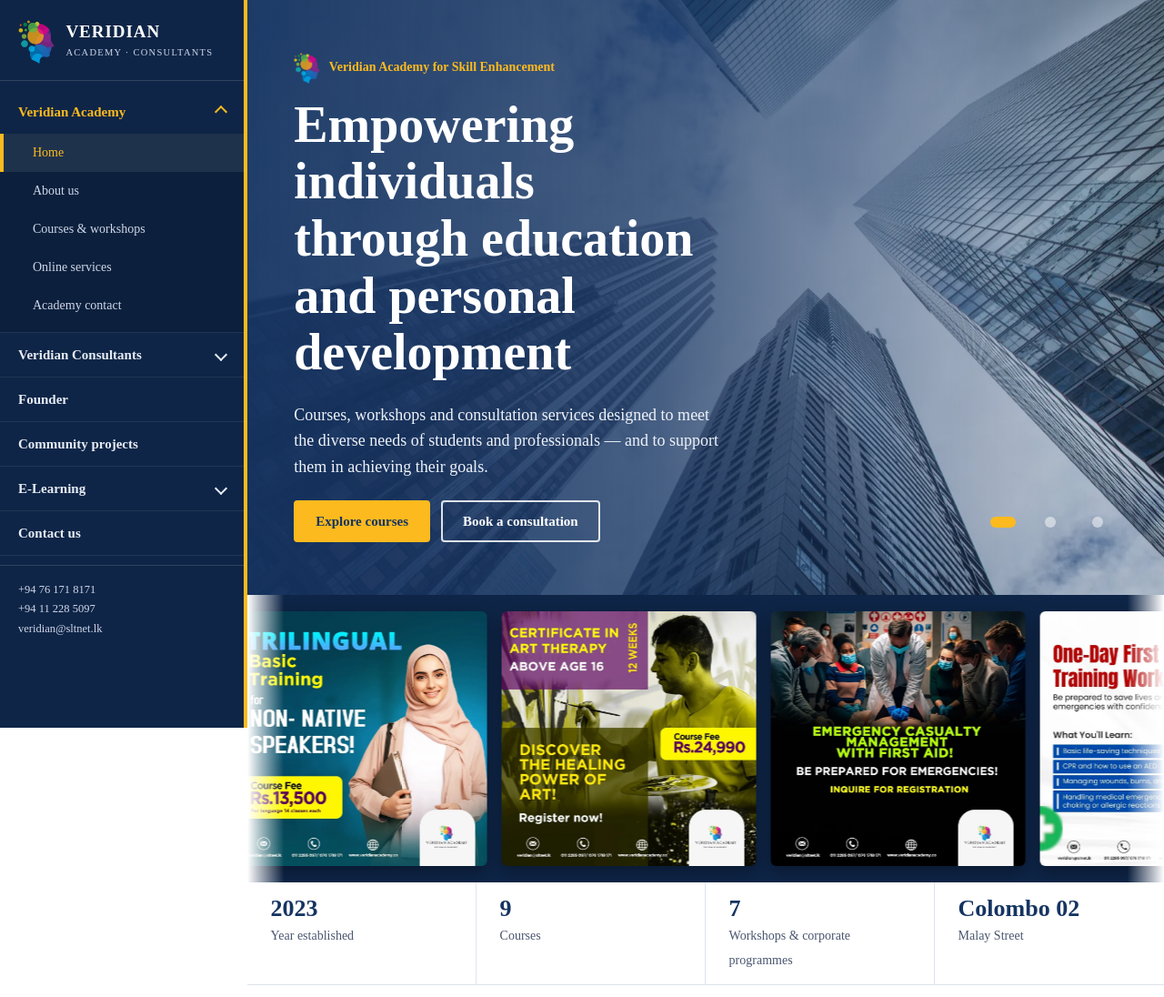
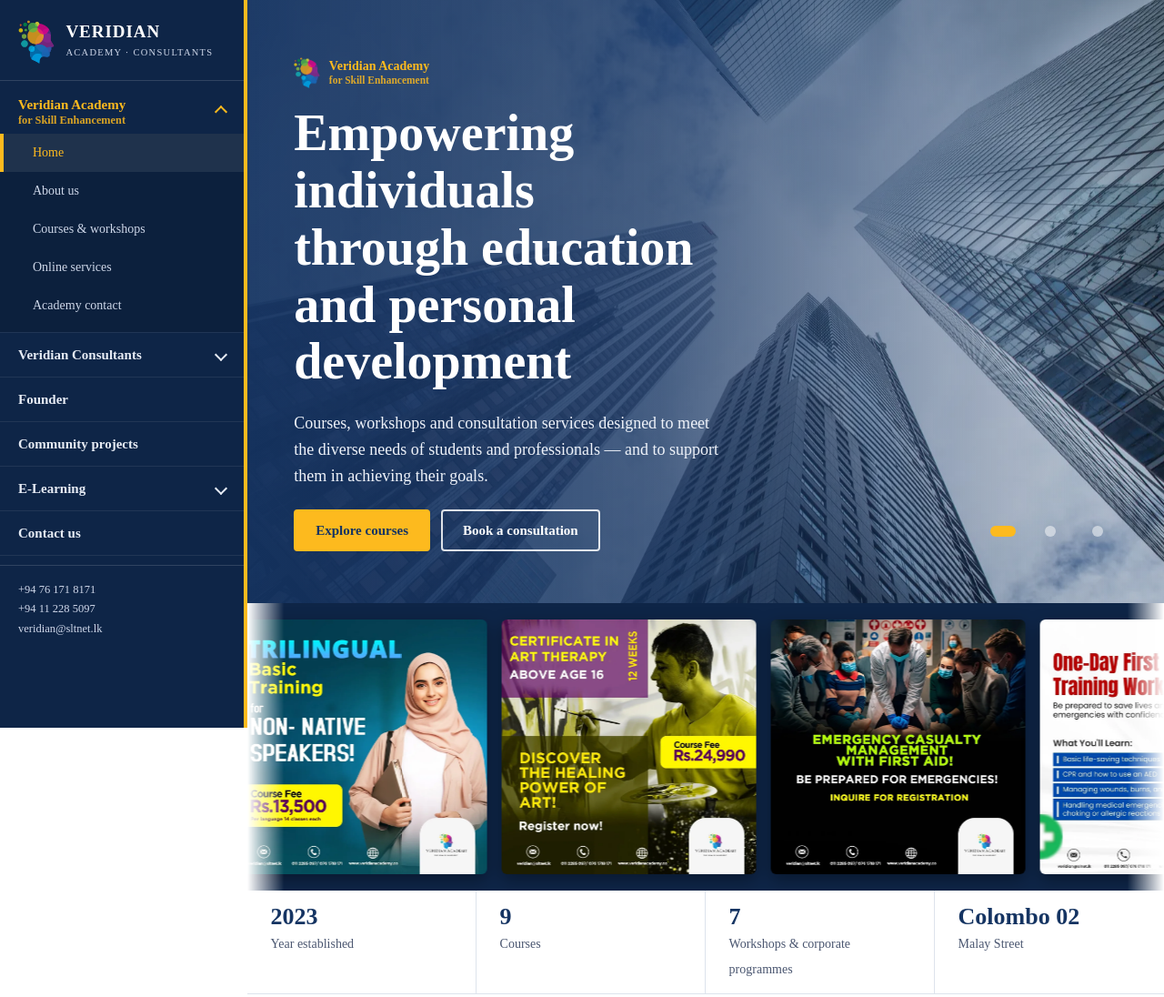
Before and after one commit to sam2408-spec/Veridian, a plain HTML site: page index.html in a window 1280 px wide. Shown: the top 1096 px of the page at 91% size. Drawn offline with Linux system fonts and the light colour scheme.

Commit message:
Academy name in bold with 'for Skill Enhancement' on second line
Co-Authored-By: Claude Opus 5.5 <noreply@anthropic.com>
Claude-Session: https://claude.ai/code/session_01XxK8kg5TA4EYiyGmqT5x9P

```diff
--- a/index.html
+++ b/index.html
@@ -43,6 +43,9 @@ p{margin:0 0 .85em;max-width:80ch}
 .menu a:hover,.menu button.grp:hover{background:rgba(255,255,255,.07);color:#fff}
 .menu button.grp::after{content:"";width:8px;height:8px;border-right:2px solid currentColor;border-bottom:2px solid currentColor;transform:rotate(45deg);transition:transform .25s;margin-left:10px;flex:none}
 .menu li.open>button.grp::after{transform:rotate(-135deg)}
+.gname{display:flex;flex-direction:column;line-height:1.25;padding:6px 0}
+.gname b{font-weight:700}
+.gname small{font-weight:700;font-size:.82em;opacity:.85}
 .menu li.open>button.grp{color:var(--c2)}
 body.co-cons .menu li.open>button.grp{color:#ffd2c2}
 .sub{list-style:none;margin:0;padding:0 0 8px;display:none;background:rgba(0,0,0,.14)}
@@ -246,9 +249,9 @@ footer .base{border-top:1px solid rgba(255,255,255,.15);margin-top:20px;font-siz
 <aside class="side" id="side" aria-label="Site menu">
   <a class="brand" href="#home"><img src="img/mark.png" alt="Veridian logo"><span><b>VERIDIAN</b><small>ACADEMY · CONSULTANTS</small></span></a>
   <nav><ul class="menu" id="menu">
-    <li data-g="acad"><button class="grp" aria-expanded="false">Veridian Academy</button><ul class="sub">
+    <li data-g="acad"><button class="grp" aria-expanded="false"><span class="gname"><b>Veridian Academy</b><small>for Skill Enhancement</small></span></button><ul class="sub">
       <li><a href="#home">Home</a></li><li><a href="#about">About us</a></li><li><a href="#courses">Courses &amp; workshops</a></li><li><a href="#services">Online services</a></li><li><a href="#contact">Academy contact</a></li></ul></li>
-    <li data-g="cons"><button class="grp" aria-expanded="false">Veridian Consultants</button><ul class="sub">
+    <li data-g="cons"><button class="grp" aria-expanded="false"><span class="gname"><b>Veridian Consultants</b></span></button><ul class="sub">
       <li><a href="#consultancy">Overview</a></li><li><a href="#c-about">About the company</a></li><li><a href="#c-projects">Projects</a></li><li><a href="#c-contact">Consultants contact</a></li></ul></li>
     <li><a href="#founder">Founder</a></li>
     <li><a href="#community">Community projects</a></li>
@@ -268,7 +271,7 @@ footer .base{border-top:1px solid rgba(255,255,255,.15);margin-top:20px;font-siz
     <div class="slides" id="slidesA"><img src="img/towers-up.webp" alt=""><img src="img/interior-light.webp" alt=""><img src="img/lobby.webp" alt=""></div>
     <div class="wrap">
       <div>
-        <div class="kicker"><img src="img/mark.png" alt="">Veridian Academy for Skill Enhancement</div>
+        <div class="kicker"><img src="img/mark.png" alt=""><span class="gname"><b>Veridian Academy</b><small>for Skill Enhancement</small></span></div>
         <h1>Empowering individuals through education and personal development</h1>
         <p>Courses, workshops and consultation services designed to meet the diverse needs of students and professionals — and to support them in achieving their goals.</p>
         <div class="btns"><a class="btn" href="#courses">Explore courses</a><a class="btn ghost" href="#services">Book a consultation</a></div>
```
